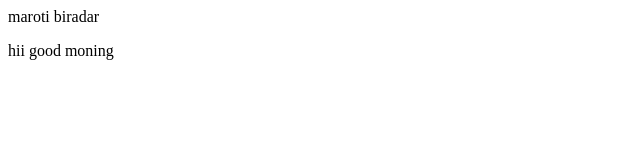
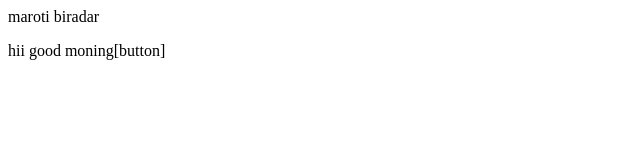
Before and after one commit to Marotibi56/local_demo, a plain HTML site: page index.html in a window 1280 px wide. Shown: the full height of the page, 0-640 px from the left. Drawn offline with Linux system fonts and the light colour scheme.

```diff
--- a/index.html
+++ b/index.html
@@ -1,2 +1,2 @@
 <p> maroti biradar</p>
-<p> hii good moning</p>
+<p> hii good moning[button]</p>
```
